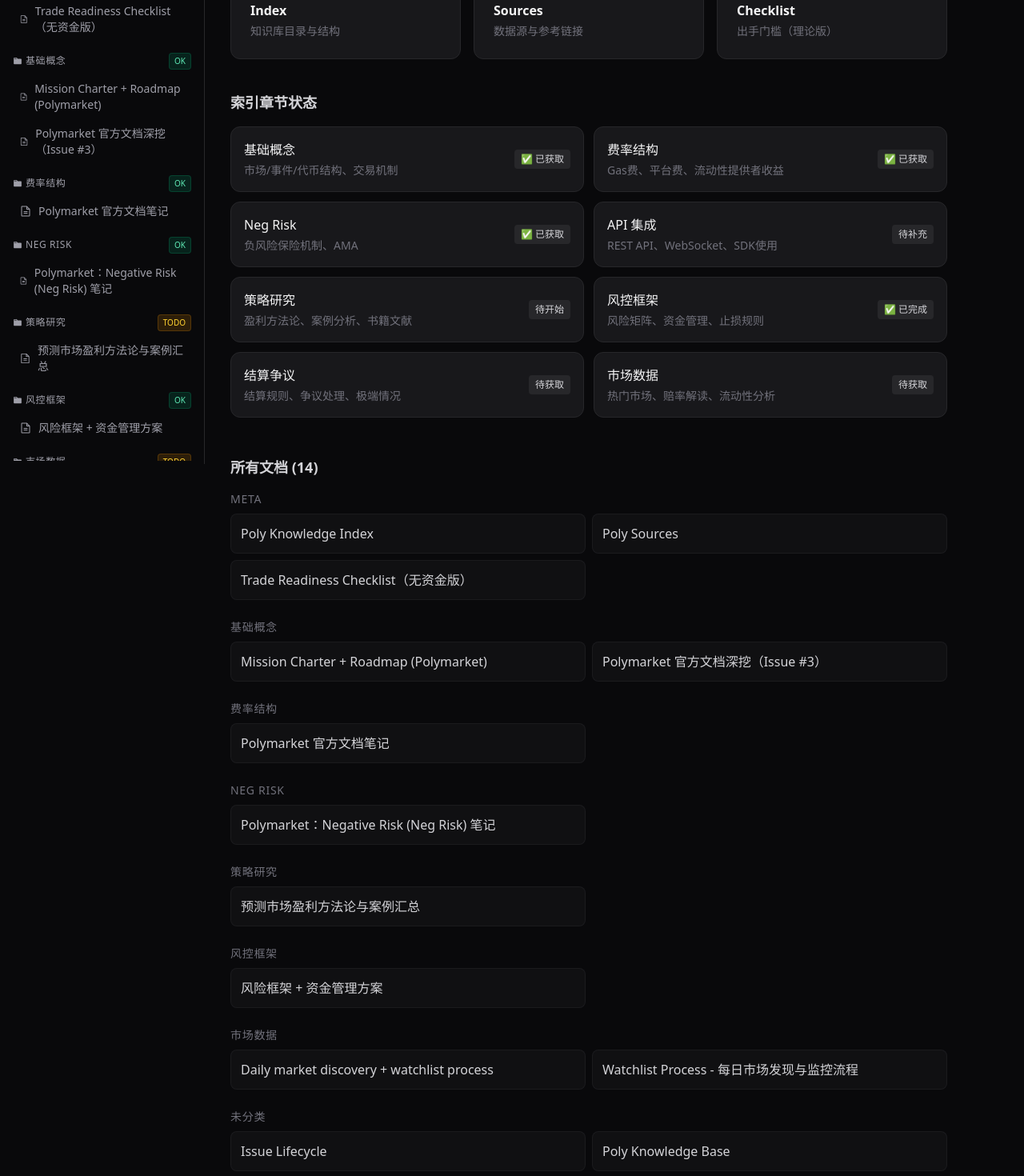
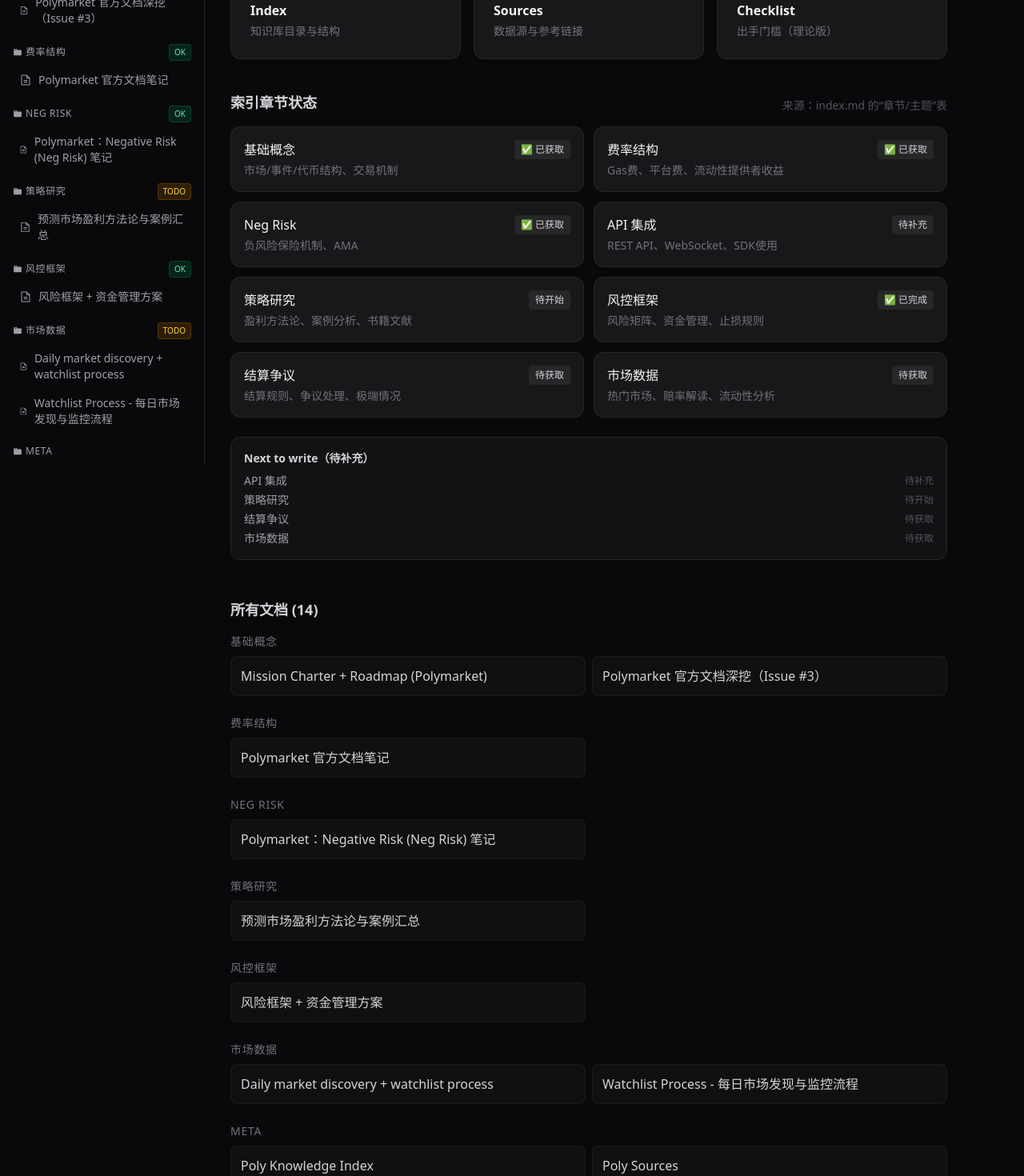
Before and after one commit to feixingxuerong/polymark-kb, a Next.js app: page / in a window 1280 px wide. Shown: the part 220-1690 px from the top of the page at 80% size. Built offline with nearby package versions, Linux system fonts and the light colour scheme.

Commit message:
Drive sidebar order from index.md + show next-to-write list

```diff
--- a/app/page.tsx
+++ b/app/page.tsx
@@ -45,19 +45,40 @@
       </section>
 
       <section className="mb-12">
-        <h2 className="text-lg font-semibold text-zinc-300 mb-4">索引章节状态</h2>
+        <div className="flex items-end justify-between gap-4 mb-4">
+          <h2 className="text-lg font-semibold text-zinc-300">索引章节状态</h2>
+          <p className="text-sm text-zinc-600">来源：index.md 的“章节/主题”表</p>
+        </div>
+
         <div className="grid grid-cols-2 gap-3">
           {chapters.map((c) => (
             <div key={c.name} className="p-4 bg-zinc-900 border border-zinc-800 rounded-xl">
-              <div className="flex items-center justify-between gap-2">
+              <div className="flex items-start justify-between gap-3">
                 <div>
                   <p className="text-zinc-100 font-medium">{c.name}</p>
                   <p className="text-sm text-zinc-500 mt-1 line-clamp-2">{c.desc}</p>
                 </div>
-                <span className="text-xs px-2 py-1 rounded bg-zinc-800 text-zinc-300">{c.status}</span>
+                <span className="text-xs px-2 py-1 rounded bg-zinc-800 text-zinc-300 shrink-0">{c.status}</span>
               </div>
             </div>
           ))}
+        </div>
+
+        <div className="mt-6 p-4 bg-zinc-900/60 border border-zinc-800 rounded-xl">
+          <h3 className="text-sm font-semibold text-zinc-300 mb-2">Next to write（待补充）</h3>
+          <ul className="text-sm text-zinc-400 space-y-1">
+            {chapters
+              .filter((c) => c.status.includes('待'))
+              .map((c) => (
+                <li key={c.name} className="flex items-center justify-between gap-3">
+                  <span>{c.name}</span>
+                  <span className="text-xs text-zinc-600">{c.status}</span>
+                </li>
+              ))}
+            {chapters.filter((c) => c.status.includes('待')).length === 0 && (
+              <li className="text-zinc-500">暂无待补充章节</li>
+            )}
+          </ul>
         </div>
       </section>
 
--- a/lib/docs.ts
+++ b/lib/docs.ts
@@ -1,8 +1,9 @@
 import fs from 'fs'
 import path from 'path'
 import matter from 'gray-matter'
-import { inferCategoryFromSlug, sortCategories } from '@/lib/category'
+import { inferCategoryFromSlug } from '@/lib/category'
 import { extractTitleFromMarkdown } from '@/lib/markdown'
+import { getIndexChapters } from '@/lib/nav'
 
 const contentDir = path.join(process.cwd(), 'content/poly-knowledge')
 
@@ -110,9 +111,19 @@
     categories[category].push(doc)
   }
 
-  // stable category ordering
-  const orderedKeys = sortCategories(Object.keys(categories))
+  // Order categories by index.md chapter table first, then fallback alphabetical.
+  const chapters = getIndexChapters().map((c) => c.name)
+  const chapterOrder = new Map(chapters.map((c, i) => [c, i]))
+
+  const keys = Object.keys(categories)
+  keys.sort((a, b) => {
+    const ao = chapterOrder.get(a) ?? 9999
+    const bo = chapterOrder.get(b) ?? 9999
+    if (ao !== bo) return ao - bo
+    return a.localeCompare(b)
+  })
+
   const ordered: Record<string, DocMeta[]> = {}
-  for (const k of orderedKeys) ordered[k] = categories[k]
+  for (const k of keys) ordered[k] = categories[k]
   return ordered
 }
```
